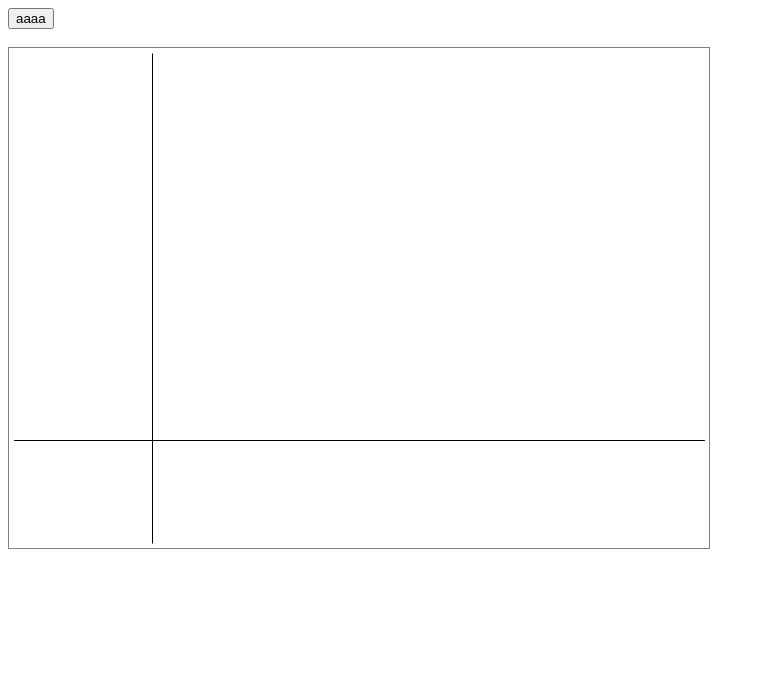
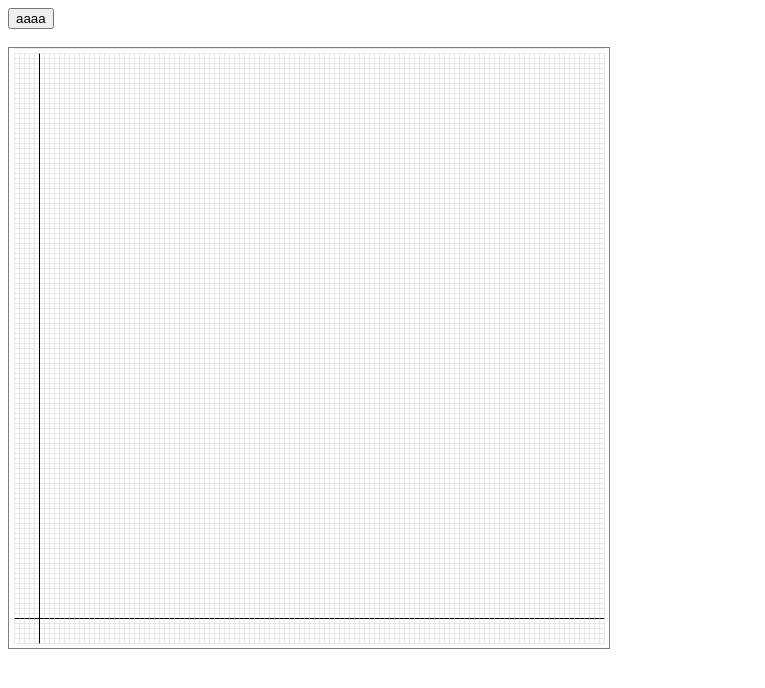
Before and after one commit to baijianhua/jsmath, a plain HTML site: page index.html in a window 1280 px wide. Shown: the whole page, without its empty margins (0-765 px from the left). Drawn offline with Linux system fonts and the light colour scheme.

Commit message:
coordinate canvas.

```diff
--- a/index.html
+++ b/index.html
@@ -8,6 +8,6 @@
         <button value="test button" onclick="button_clicked()">aaaa</button>
         <br>
         <br>
-        <canvas id="canvas" width="700px" height="500px" style="border:1px solid gray">
+        <canvas id="canvas" width="600px" height="600px" style="border:1px solid gray">
     </body>
 </html>
--- a/main.js
+++ b/main.js
@@ -6,6 +6,10 @@
 
 //canvas 例子
 //https://blog.csdn.net/weixin_43960657/article/details/89309983
+
+//使用VsCode, JsDoc, Js Refactor, Darcula Theme
+
+//js还是太蹩脚了，没有类型系统，要虚拟一个，没有变量是否定义的检查，没有private
 
 /**@type {HTMLCanvasElement} */
 let canvas ;
@@ -19,62 +23,39 @@ class Point{
 }
 
 class Coord{
-    /**@type {number} */
-    marginInPixel = 5;
+    /**@type {number} */  marginInPixel = 5;
+    /**@type {number} */  pxPerUnit = 5;
     /**@type {number} */  minX = -5;
-    /**@type {number} */  maxX = 20;
     /**@type {number} */  minY = -5 ;
-    /**@type {number} */  maxY = 20 ;
-    /**
-     * 一个单位的像素数
-     * @type {number}
-     */
-     pixelPerUnit = 20 ;
+
+    /**@type {number} */  _baseXinPx;
+    /**@type {number} */  _baseYinPx;
+    /**@type {number} */  _widthPx;
+    /**@type {number} */  _heightPx;
+
     /**绘制坐标系*/
      paint(){
-         let widthPx = canvas.width;
-         let heightPx = canvas.height;
-         console.log("canvas width="+widthPx+" canvas Height="+heightPx);
-         let totalXUnits = this.maxX - this.minX;
-         let totalYUnits = this.maxY - this.minY;
+         this._widthPx = canvas.width;
+         this._heightPx = canvas.height;
+         console.log("canvas width="+this._widthPx+" canvas Height="+this._heightPx);
+         let totalXUnits = (this._widthPx - 2*this.marginInPixel)/this.pxPerUnit;
+         let totalYUnits = (this._heightPx - 2*this.marginInPixel)/this.pxPerUnit;
          console.log("totalY="+totalYUnits);
          //ctx.beginPath()
          //计算x轴纵坐标
-         let xAxisY = (heightPx - 2*this.marginInPixel)/totalYUnits*this.maxY;
-         let yAxisX = (widthPx  - 2*this.marginInPixel)/totalXUnits*Math.abs(this.minX);
-         console.log("x pos="+xAxisY);
-         ctx.beginPath();
-         //ctx.strokeStyle = "red";
-         //ctx.fillStyle = "black";
-         //绘制x轴
-         ctx.lineWidth = 1;
-         ctx.moveTo(this.marginInPixel+0.5,xAxisY+0.5);
-         ctx.lineTo(widthPx - this.marginInPixel+0.5,xAxisY+0.5);
-         ctx.stroke();
-         ctx.closePath();
-
-         //绘制y轴
-         ctx.moveTo(this.marginInPixel+yAxisX+0.5,this.marginInPixel+0.5);
-         ctx.lineTo(this.marginInPixel+yAxisX+0.5,heightPx - this.marginInPixel+0.5);
-         ctx.stroke();
-         ctx.closePath();
-
-         //绘制刻度
-
-         //绘制网格
-
+         this._baseXinPx = this.marginInPixel + (totalXUnits - Math.abs(this.minX))* this.pxPerUnit; //最大是maxY个刻度，每个刻度是多少
+         this._baseYinPx = this.pxPerUnit * Math.abs(this.minX); //从minX数多少个刻度
+        //  console.log("x pos="+this.baseXinPx);
+        for(let x = this.minX; x <= totalXUnits; x++){
+            this.drawLine(ctx,x,null);
+         }
+         for(let y = this.minY; y<= totalYUnits; y++){
+            this.drawLine(ctx,null,y);
+         }
          //ctx.strokeRect(100.5,100.5,200,300);
          //ctx.fillRect(10,10,60,60);
          //计算y轴横坐标
-
-
-// 　　1、绘制线条时，采用线条中点定位的方式，所以造成模糊，刚才引用的博文也说得很清楚，只需要坐标偏移到0.5，那么1px宽度的线条就不会出现模糊，
-// 　　比如画一个矩形边框，那么正确的做法就是x和y各偏移0.5，高和宽各缩小1即可，比如，我们要绘制一个20*30的矩形，就应该使用ctx.strokeRect(0.5,0.5,20,30)
-// 　　2、填充矩形，这个和绘制线条又不一样了，给定的坐标就真的是填充的边界，比如刚才举的例子，ctx.fillRect(0.5,0.5,20,30)，如果这样调用，肯定是会模糊的
-// 　　所以这个时候就应该改成ctx.fillRect(0,0,20,30)
      }
-}
-let coord = new Coord();
 
      //用数学坐标绘制一条线。如果仅仅指定x,y为任意值，那就是绘制横线
     /**
@@ -82,13 +63,45 @@ let coord = new Coord();
      * @param {number | null} x
      * @param {number | null} y
      */
-function drawLine(ctx,x,y){
-    //要把x转化为屏幕坐标的x，
+    drawLine(ctx,x,y){
+        // 　　1、绘制线条时，采用线条中点定位的方式，所以造成模糊，刚才引用的博文也说得很清楚，只需要坐标偏移到0.5，那么1px宽度的线条就不会出现模糊，
+        // 　　比如画一个矩形边框，那么正确的做法就是x和y各偏移0.5，高和宽各缩小1即可，比如，我们要绘制一个20*30的矩形，就应该使用ctx.strokeRect(0.5,0.5,20,30)
+        // 　　2、填充矩形，这个和绘制线条又不一样了，给定的坐标就真的是填充的边界，比如刚才举的例子，ctx.fillRect(0.5,0.5,20,30)，如果这样调用，肯定是会模糊的
+        // 　　所以这个时候就应该改成ctx.fillRect(0,0,20,30)
+        ctx.strokeStyle = (x === 0 || y === 0)?"black":"lightgray";
+        ctx.lineWidth   = (x === 0 || y === 0)? 1:0.5;
+        /**@type {number} */
+        let startX, startY, endX, endY;
         if(y == null)
         {
+            startY = endY = this._baseXinPx-x*this.pxPerUnit+0.5;
+            startX = this.marginInPixel + 0.5;
+            endX = this._widthPx - this.marginInPixel+0.5
+            //纵坐标不变，横贯画布
+        }else if(x == null){
+            //纵贯画布
+            startX = endX = this.marginInPixel + this._baseYinPx + y * this.pxPerUnit + 0.5;
+            startY = this.marginInPixel+0.5;
+            endY =this._heightPx - this.marginInPixel+0.5;
+        }
+        ctx.beginPath();
+        ctx.moveTo(startX,startY);
+        ctx.lineTo( endX,endY);
+        ctx.stroke();
+        ctx.closePath();
+    }
+    /**
+     *
+     * @param {number} x
+     * @param {number} y
+     */
+    drawVector(x,y){
 
     }
 }
+let coord = new Coord();
+
+
 function main(){
     console.log("document is ready");
     canvas  = document.getElementById("canvas");
```
Lines whose indentation alone changed are shown as unchanged.
